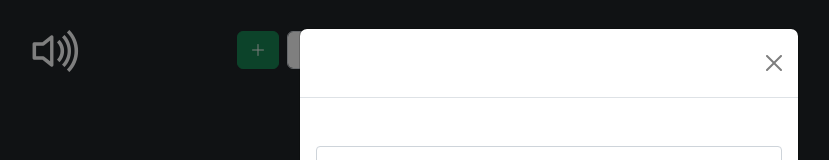
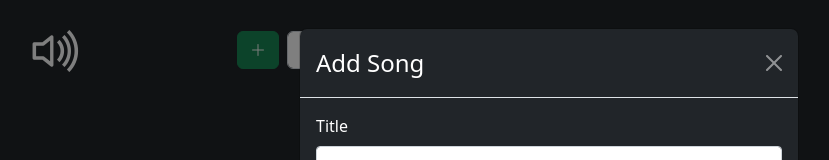
Before and after one commit to christianbeckham/music-library-frontend, a React (Create React App) app: page / in a window 1280 px wide. Both pictures are taken after a click on the button 349 px from the left and 50 px from the top of the page. Shown: the top 160 px of the page, without its empty margins (91-920 px from the left). Built offline with nearby package versions, Linux system fonts and the light colour scheme; no server answers.

Commit message:
updated modal form background color

```diff
--- a/src/components/SongModalForm/SongModalForm.jsx
+++ b/src/components/SongModalForm/SongModalForm.jsx
@@ -31,8 +31,13 @@ const SongModalForm = (props) => {
 	};
 
 	return (
-		<Modal show={show} onHide={toggle} backdrop="static">
-			<Modal.Header closeButton>
+		<Modal
+			contentClassName="modal-bg-dark"
+			show={show}
+			onHide={toggle}
+			backdrop="static"
+		>
+			<Modal.Header closeButton closeVariant="white">
 				<Modal.Title>{header}</Modal.Title>
 			</Modal.Header>
 			<Modal.Body>
```
